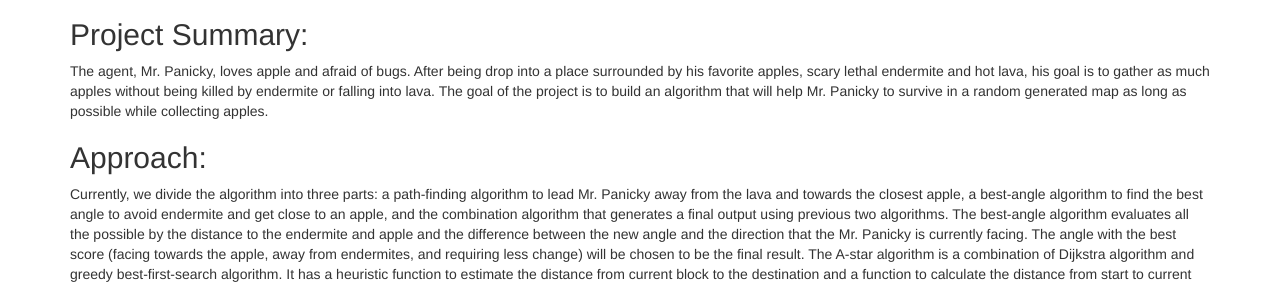
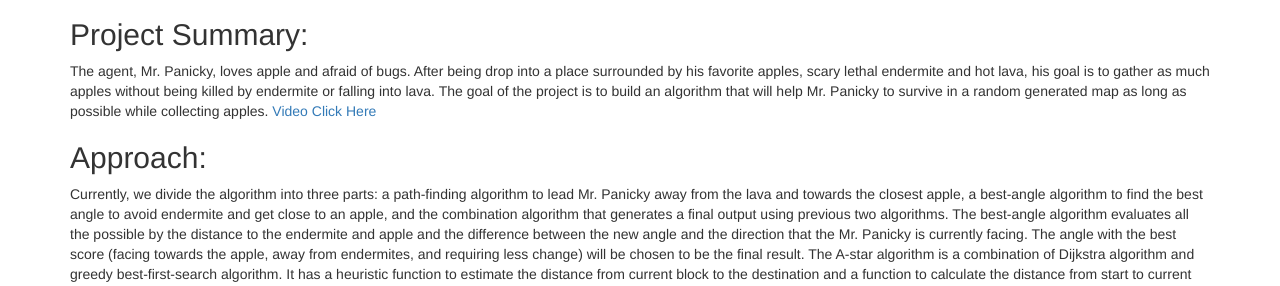
Before and after one commit to Leoll1020/Greedy-Panicky--Grab-Those-Patty, a Jekyll site: the page built from docs/status.md, in a window 1280 px wide and 900 px high. Shown: the part 215-501 px from the top of the window. Built offline with Jekyll 4.4.1, drawn with Linux system fonts in a browser that asks for light colours.

Commit message:
Update status.md

```diff
--- a/docs/status.md
+++ b/docs/status.md
@@ -4,7 +4,7 @@ title: Status
 ---
 # Greedy-Panicky--Grab-Those-Patty Status Report
 ## Project Summary:
-The agent, Mr. Panicky, loves apple and afraid of bugs. After being drop into a place surrounded by his favorite apples, scary lethal endermite and hot lava, his goal is to gather as much apples without being killed by endermite or falling into lava. The goal of the project is to build an algorithm that will help Mr. Panicky to survive in a random generated map as long as possible while collecting apples.
+The agent, Mr. Panicky, loves apple and afraid of bugs. After being drop into a place surrounded by his favorite apples, scary lethal endermite and hot lava, his goal is to gather as much apples without being killed by endermite or falling into lava. The goal of the project is to build an algorithm that will help Mr. Panicky to survive in a random generated map as long as possible while collecting apples. [Video Click Here][video ref]
 
 
 ## Approach:
@@ -34,3 +34,5 @@ The depth of A star has somewhat negative impact on the performance of algorithm
 For the purpose of testing and evaluation process, the program builds map based on txt files using a map parser and we run the test using different maps. For the final project, we are going to build a random map generator to prove its performance in indeed random maps.
 
 The weighted average with unified parameter is not flexible enough to advance the performance. Instead, it actually causes the performance to decrease. We think that the reason is that in some cases, one algorithm should be weighted more while in the other cases, it is another way around, and the both cases can occur within the same map. We want to use reinforcement learning to make it more intelligent and therefore boost the performance of the algorithm. Also, we can set and evaluation the policy based on different parameters instead of just depth for A* and a for combination function.
+
+[video ref]: https://www.youtube.com/watch?v=h-qSJNtnlz0
```
